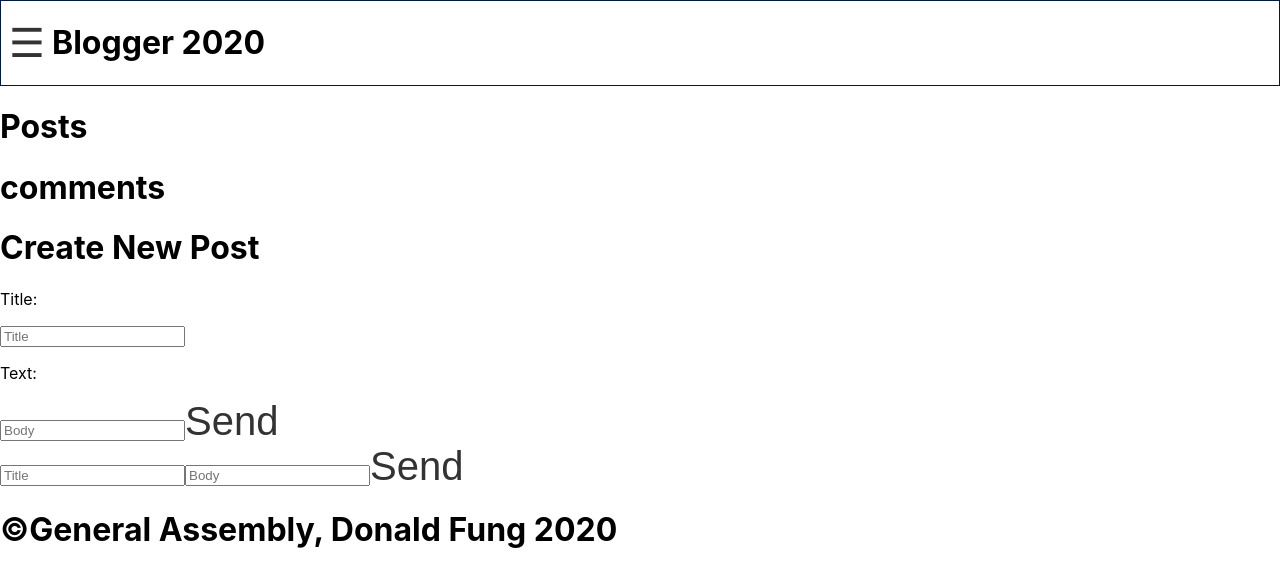
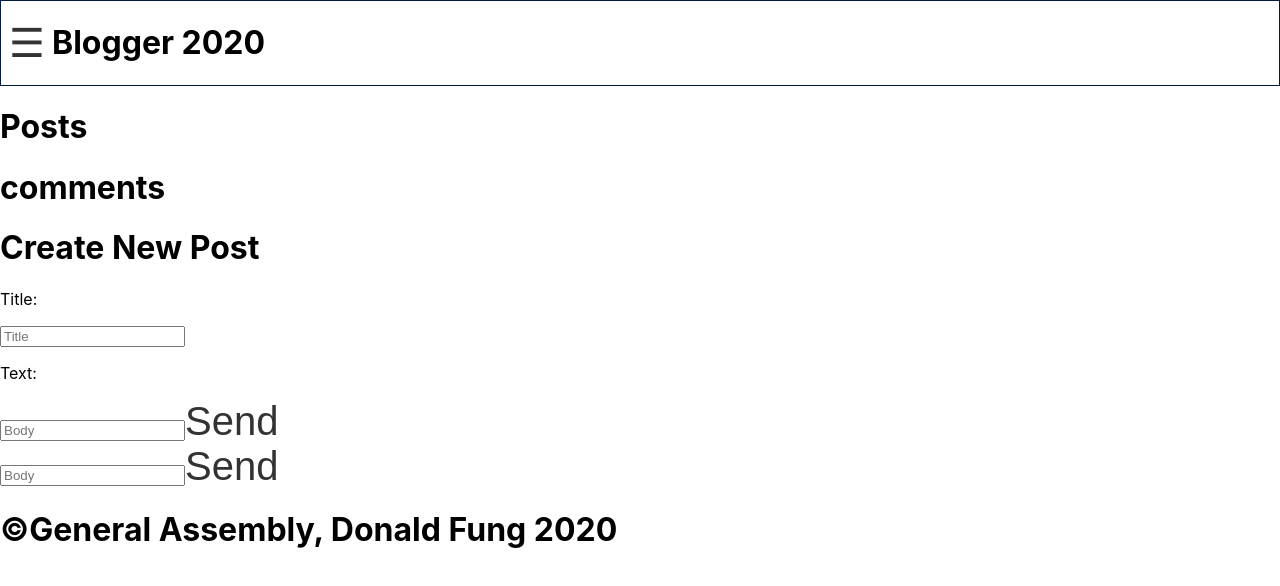
Before and after one commit to dgcfung/blogger-2020, a React (Create React App) app in the folder blog/client/: page /posts/comments/create in a window 1280 px wide. Shown: the top 586 px of the page. Built offline with nearby package versions, Linux system fonts and the light colour scheme.

Commit message:
login status

```diff
--- a/blog/client/src/App.js
+++ b/blog/client/src/App.js
@@ -23,6 +23,7 @@ import {
   updateUser,
   destroyUser,
   createPost,
+  createComment,
   readAllUserPosts,
   readAllPosts,
   updatePost,
@@ -92,19 +93,23 @@ this.props.history.push(`/`)
 handleSignIn = async(e)=>{
   e.preventDefault()
   let res = await loginUser(this.state.authFormData)
-  console.log(res)
+  // console.log(res)
+  this.setState({currentUser: res})
+  // this.state.currentUser()
   this.props.history.push(`/profile/${res.id}`)
 
 }
 
 
+
 render () {
+  // console.log(this.state.currentUser)
   let {email, password} =this.state.authFormData
   return (
       <React.Fragment>
 
         {/* render routes here */}
-        <Header />
+        <Header currentUser= {this.state.currentUser}/>
         <Route exact path="/" component={About}/>
         <Route exact path="/login/sign_in">
           <SignIn email={email} password={password} handleChange={this.handleChange} handleSubmit={this.handleSignIn}/>
--- a/blog/client/src/api-helper.js
+++ b/blog/client/src/api-helper.js
@@ -66,6 +66,11 @@ const createPost = async (id, formValues) => {
   return res
 }
 
+export const createComment= async(id, formValues)=>{
+  const res = await api.post(`/users/${id}/comment`, {formValues})
+  return res
+}
+
 const readAllUserPosts = async (id) => {
   const resp = await api.get(`/posts/${id}`)
   return resp.data
--- a/blog/client/src/components/Header.js
+++ b/blog/client/src/components/Header.js
@@ -2,10 +2,18 @@ import React from 'react'
 import { NavLink, Link } from 'react-router-dom'
 
 class Header extends React.Component {
+  constructor(props){
+    super(props)
+    this.state={
+      currentUser: null
+    }
+  }
+
   container = React.createRef();
   state = {
     open: false,
   };
+
   handleButtonClick = () => {
     this.setState(state => {
       return {
@@ -33,8 +41,23 @@ handleClickOutside = event => {
 
 
   render() {
+    console.log(this.props.currentUser)
+    let email
+    if(this.props.currentUser != undefined){
+      email= this.props.currentUser.email
+       console.log(email)
+    }
+
+
     return (
+      // if name= true= then login status= "logged in"
+
+      // <p>Welcome</p>
+
+
       <div className="App">
+
+
 
         <div className="container" ref= {this.container}>
 
@@ -43,6 +66,8 @@ handleClickOutside = event => {
             ☰
           </button>
           <h1 className = "blogger-header">Blogger 2020</h1>
+
+          {/* <p>{email}< /p> */}
           {this.state.open && (
           <div class="dropdown" onClick={this.handleButtonClick}>
             <ul>
--- a/blog/client/src/components/Profile.js
+++ b/blog/client/src/components/Profile.js
@@ -3,7 +3,7 @@ import {Link} from 'react-router-dom'
 import {readUser, destroyUser } from '../api-helper'
 
 function Profile (props){
-    console.log(props)
+    // console.log(props)
     let id = props.match.params.user_id
 
     const [user, setUser] = useState({})
@@ -22,7 +22,7 @@ function Profile (props){
     //     const resp= await api.delete(`/users/${id}`)
     //     return resp.data
     // }
-    console.log(id)
+    // console.log(id)
 return(
     <div>
 
--- a/blog/client/src/components/createComment.js
+++ b/blog/client/src/components/createComment.js
@@ -1,11 +1,36 @@
-import React from 'react'
+import React, {useState} from 'react'
 
 function CreateComment(props){
+    let id = props.match.params.user_id
+    const [formValues, setFormValues] = useState({
+        body: ''
+    })
+    const [created, createComment] = useState(false)
+
+    const handleChange =(e)=> {
+        let {name, value} = e.target
+        setFormValues(prevState => ({
+            ...prevState,
+            [name]: value
+        }))
+    }
+
+    const handleSubmit = async(e) => {
+      e.preventDefault()
+      console.log(formValues)
+      let res = await createComment(id, formValues)
+      console.log(res)
+      if(res.status === 200){
+      props.history.push(`/users/${id}/posts`)
+      }
+
+  }
+
 
   return(
-    <form onSubmit= {props.newComment}>
-    <input className="post-title" placeholder="Title"/>
-    <input className="post-body" placeholder="Body"/>
+    <form onChange={handleChange}
+    onSubmit={handleSubmit}>
+    <input name="body" className="post-body" placeholder="Body" value= {formValues.body}/>
     <button className="button">Send</button>
     </form>
   )
```
